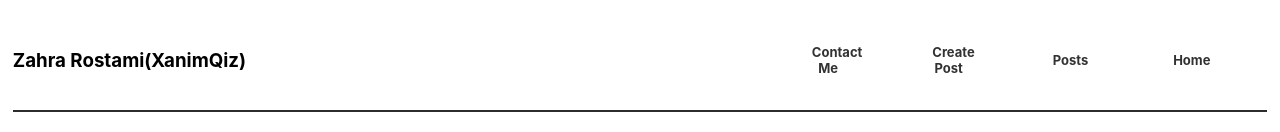
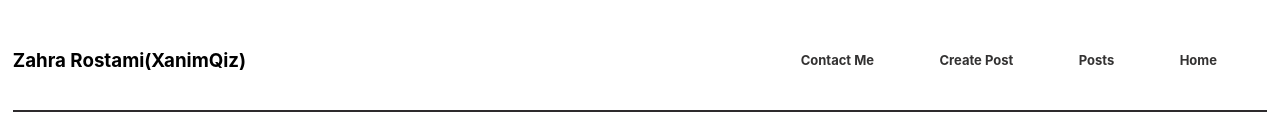
Before and after one commit to zahraRostami1999/blog-app, a React (Create React App) app: page / in a window 1280 px wide. Shown: the top 132 px of the page. Built offline with nearby package versions, Linux system fonts and the light colour scheme.

Commit message:
edit header style file: delete header style file width and increse left and right pa

```diff
--- a/src/Components/header/header.module.css
+++ b/src/Components/header/header.module.css
@@ -41,10 +41,9 @@
   float: left;
   font-size: 13px;
   text-align: center;
-  padding: 12px 15px;
+  padding: 12px 20px;
   color: rgb(51, 50, 50);
   text-decoration: none;
-  width: 13%;
   margin-right: 15px;
   font-weight: bold;
 }
@@ -62,43 +61,3 @@
 .secundRow h1{
     font-size: 95px;
 }
-
-/* .header{
-    width: 97%;
-}
-
-.container{
-    margin: 0px 20px;
-    width: 100%;
-    display: flex;
-    justify-content: space-between;
-    padding : 5px 10px;
-}
-
-.logoContainer{
-    display: flex;
-    justify-content: center;
-    align-items: center;
-    width: 30%;
-    padding: 5px;
-}
-
-.logoImg{
-    width: 30%;
-}
-
-.logoImg img{
-    width: 80%;
-}
-
-.logoTitle{
-    margin-left: 20px;
-    display: flex;
-    justify-content: start;
-    width: 100%;
-}
-
-.blogTitleWrapper{
-    width: 200px;
-    background-color: aqua;
-} */
```
